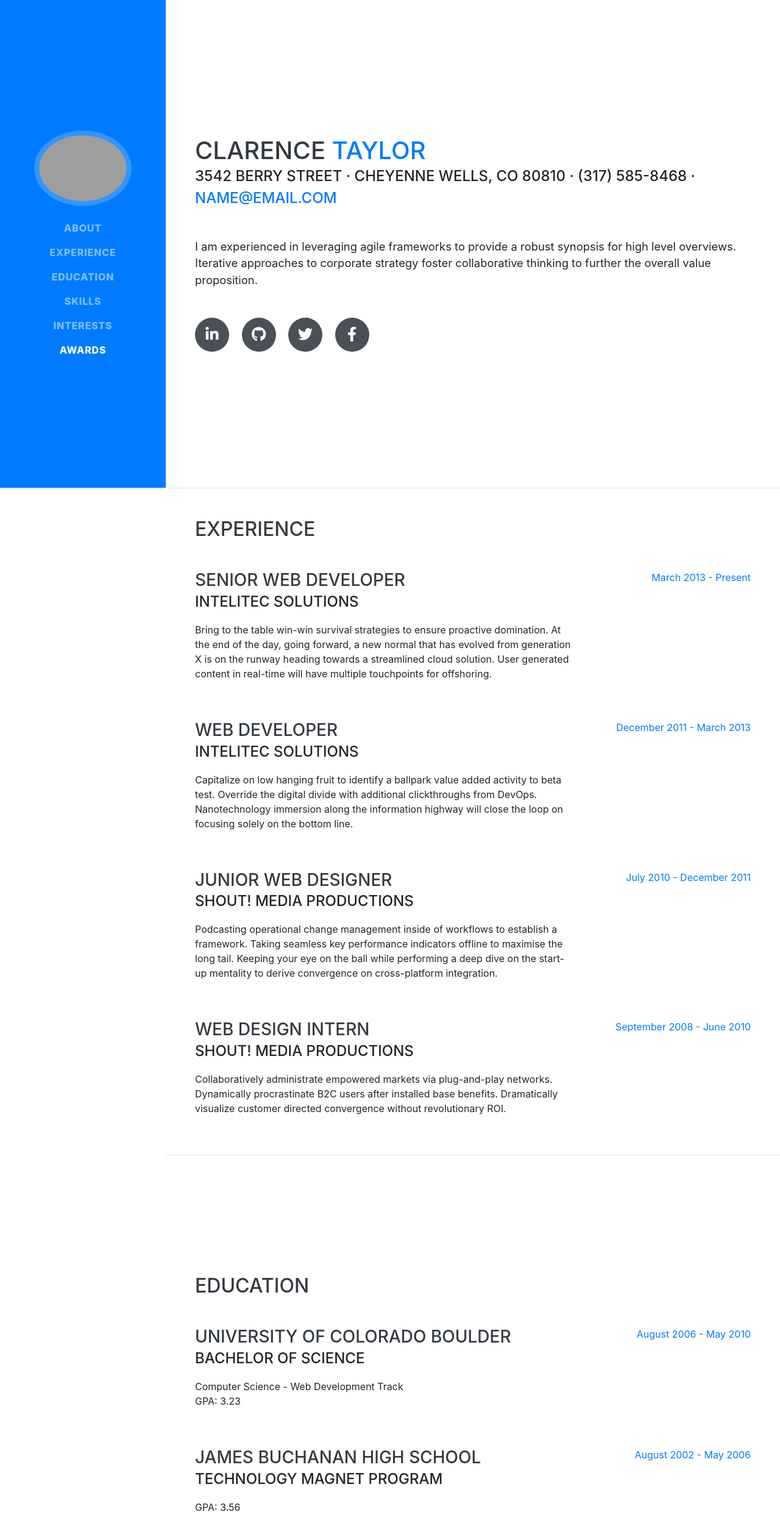
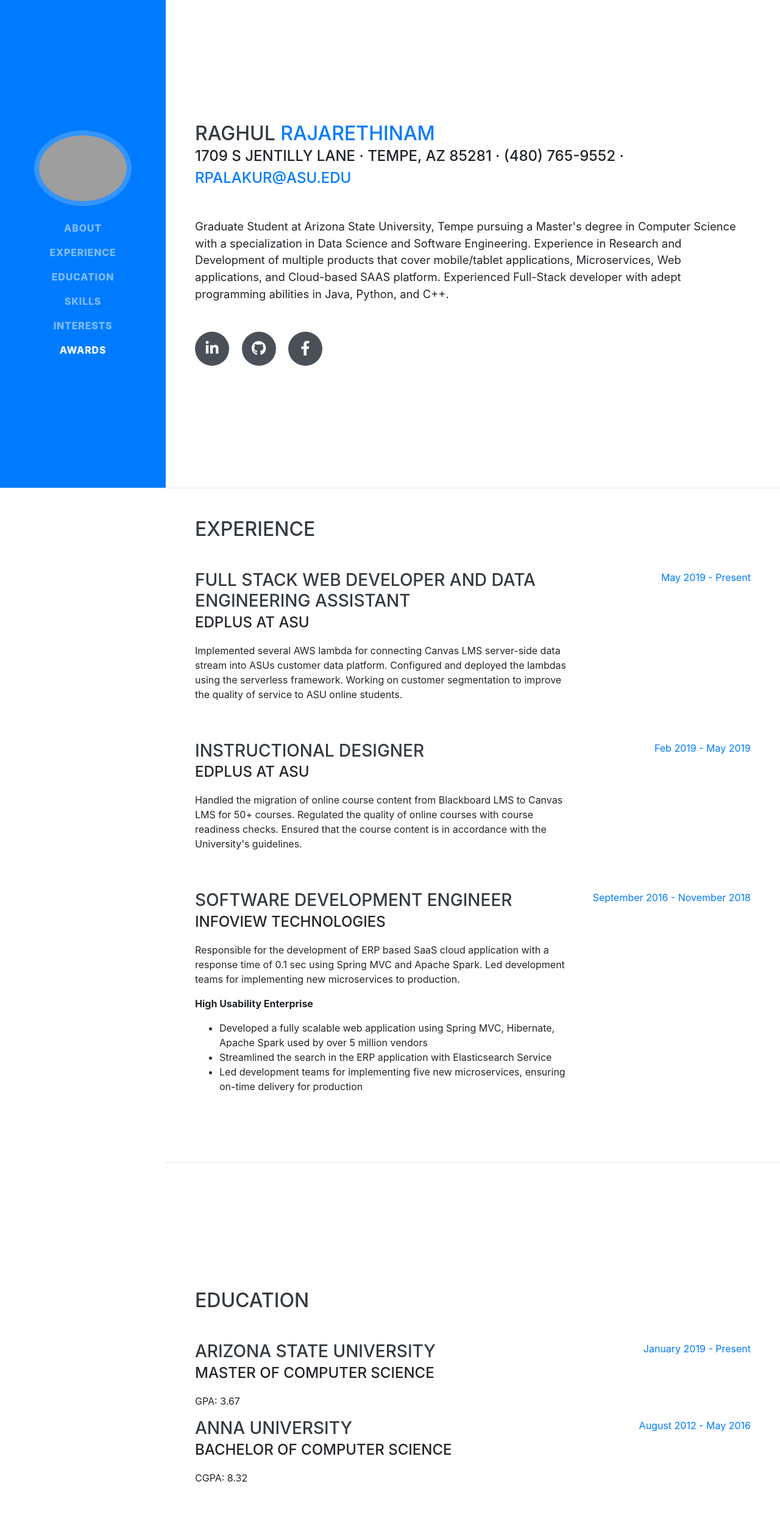
Before and after one commit to raghulrajarethinam/visual_resume, a website with bundled scripts: page index.html in a window 1280 px wide. Shown: the top 2516 px of the page at 61% size. Built offline with nearby package versions, Linux system fonts and the light colour scheme; grey boxes are pictures that could not be loaded; a web font is replaced by a local one.

Commit message:
Minor Update

```diff
--- a/index.html
+++ b/index.html
@@ -27,12 +27,13 @@
 
   <nav class="navbar navbar-expand-lg navbar-dark bg-primary fixed-top" id="sideNav">
     <a class="navbar-brand js-scroll-trigger" href="#page-top">
-      <span class="d-block d-lg-none">Clarence Taylor</span>
+      <span class="d-block d-lg-none">Raghul Rajarethinam</span>
       <span class="d-none d-lg-block">
         <img class="img-fluid img-profile rounded-circle mx-auto mb-2" src="img/profile.jpg" alt="">
       </span>
     </a>
-    <button class="navbar-toggler" type="button" data-toggle="collapse" data-target="#navbarSupportedContent" aria-controls="navbarSupportedContent" aria-expanded="false" aria-label="Toggle navigation">
+    <button class="navbar-toggler" type="button" data-toggle="collapse" data-target="#navbarSupportedContent"
+      aria-controls="navbarSupportedContent" aria-expanded="false" aria-label="Toggle navigation">
       <span class="navbar-toggler-icon"></span>
     </button>
     <div class="collapse navbar-collapse" id="navbarSupportedContent">
@@ -63,24 +64,25 @@
 
     <section class="resume-section p-3 p-lg-5 d-flex align-items-center" id="about">
       <div class="w-100">
-        <h1 class="mb-0">Clarence
-          <span class="text-primary">Taylor</span>
-        </h1>
-        <div class="subheading mb-5">3542 Berry Street · Cheyenne Wells, CO 80810 · (317) 585-8468 ·
-          <a href="mailto:name@email.com">name@email.com</a>
+        <h2 class="mb-0">Raghul
+          <span class="text-primary">Rajarethinam</span>
+        </h2>
+        <div class="subheading mb-5">1709 S Jentilly Lane · Tempe, AZ 85281 · (480) 765-9552 ·
+          <a href="mailto:rpalakur@asu.edu">rpalakur@asu.edu</a>
         </div>
-        <p class="lead mb-5">I am experienced in leveraging agile frameworks to provide a robust synopsis for high level overviews. Iterative approaches to corporate strategy foster collaborative thinking to further the overall value proposition.</p>
+        <p class="lead mb-5">Graduate Student at Arizona State University, Tempe pursuing a Master's degree in Computer
+          Science with a specialization in Data Science and Software Engineering. Experience in Research and Development
+          of multiple products that cover mobile/tablet applications, Microservices, Web applications, and Cloud-based
+          SAAS platform. Experienced Full-Stack developer with adept programming abilities in Java, Python, and C++.
+        </p>
         <div class="social-icons">
-          <a href="#">
+          <a href="https://www.linkedin.com/in/raghulrajarethinam/">
             <i class="fab fa-linkedin-in"></i>
           </a>
-          <a href="#">
+          <a href="https://github.com/raghulrajarethinam">
             <i class="fab fa-github"></i>
           </a>
-          <a href="#">
-            <i class="fab fa-twitter"></i>
-          </a>
-          <a href="#">
+          <a href="https://www.facebook.com/raghulrajarethinam">
             <i class="fab fa-facebook-f"></i>
           </a>
         </div>
@@ -95,45 +97,55 @@
 
         <div class="resume-item d-flex flex-column flex-md-row justify-content-between mb-5">
           <div class="resume-content">
-            <h3 class="mb-0">Senior Web Developer</h3>
-            <div class="subheading mb-3">Intelitec Solutions</div>
-            <p>Bring to the table win-win survival strategies to ensure proactive domination. At the end of the day, going forward, a new normal that has evolved from generation X is on the runway heading towards a streamlined cloud solution. User generated content in real-time will have multiple touchpoints for offshoring.</p>
+            <h3 class="mb-0">Full Stack Web Developer and Data Engineering Assistant</h3>
+            <div class="subheading mb-3">EdPlus at ASU</div>
+            <p>Implemented several AWS lambda for connecting Canvas LMS server-side data stream into ASUs customer data
+              platform.
+              Configured and deployed the lambdas using the serverless framework. Working on customer segmentation to
+              improve the quality of service to ASU online students.
+            </p>
           </div>
           <div class="resume-date text-md-right">
-            <span class="text-primary">March 2013 - Present</span>
+            <span class="text-primary">May 2019 - Present</span>
           </div>
         </div>
 
         <div class="resume-item d-flex flex-column flex-md-row justify-content-between mb-5">
           <div class="resume-content">
-            <h3 class="mb-0">Web Developer</h3>
-            <div class="subheading mb-3">Intelitec Solutions</div>
-            <p>Capitalize on low hanging fruit to identify a ballpark value added activity to beta test. Override the digital divide with additional clickthroughs from DevOps. Nanotechnology immersion along the information highway will close the loop on focusing solely on the bottom line.</p>
+            <h3 class="mb-0">Instructional Designer</h3>
+            <div class="subheading mb-3">EdPlus at ASU</div>
+            <p>Handled the migration of online course content from Blackboard LMS to Canvas LMS for 50+ courses.
+              Regulated the quality of online courses with course readiness checks. Ensured that the course content is
+              in accordance with the University's guidelines.</p>
           </div>
           <div class="resume-date text-md-right">
-            <span class="text-primary">December 2011 - March 2013</span>
+            <span class="text-primary">Feb 2019 - May 2019</span>
           </div>
         </div>
 
         <div class="resume-item d-flex flex-column flex-md-row justify-content-between mb-5">
           <div class="resume-content">
-            <h3 class="mb-0">Junior Web Designer</h3>
-            <div class="subheading mb-3">Shout! Media Productions</div>
-            <p>Podcasting operational change management inside of workflows to establish a framework. Taking seamless key performance indicators offline to maximise the long tail. Keeping your eye on the ball while performing a deep dive on the start-up mentality to derive convergence on cross-platform integration.</p>
+            <h3 class="mb-0">Software Development Engineer</h3>
+            <div class="subheading mb-3">Infoview Technologies</div>
+            <p>
+              Responsible for the development of ERP based SaaS cloud application with a response time of 0.1 sec using
+              Spring MVC and Apache Spark. Led development teams for implementing new microservices to production.
+            </p>
+            <p>
+              <strong>
+                High Usability Enterprise
+              </strong>
+              <ul>
+                <li>Developed a fully scalable web application using Spring MVC, Hibernate, Apache Spark used by over 5
+                  million vendors</li>
+                <li>Streamlined the search in the ERP application with Elasticsearch Service</li>
+                <li>Led development teams for implementing five new microservices, ensuring on-time delivery for
+                  production</li>
+              </ul>
+            </p>
           </div>
           <div class="resume-date text-md-right">
-            <span class="text-primary">July 2010 - December 2011</span>
-          </div>
-        </div>
-
-        <div class="resume-item d-flex flex-column flex-md-row justify-content-between">
-          <div class="resume-content">
-            <h3 class="mb-0">Web Design Intern</h3>
-            <div class="subheading mb-3">Shout! Media Productions</div>
-            <p>Collaboratively administrate empowered markets via plug-and-play networks. Dynamically procrastinate B2C users after installed base benefits. Dramatically visualize customer directed convergence without revolutionary ROI.</p>
-          </div>
-          <div class="resume-date text-md-right">
-            <span class="text-primary">September 2008 - June 2010</span>
+            <span class="text-primary">September 2016 - November 2018</span>
           </div>
         </div>
 
@@ -147,29 +159,28 @@
       <div class="w-100">
         <h2 class="mb-5">Education</h2>
 
-        <div class="resume-item d-flex flex-column flex-md-row justify-content-between mb-5">
+        <div class="resume-item d-flex flex-column flex-md-row justify-content-between">
           <div class="resume-content">
-            <h3 class="mb-0">University of Colorado Boulder</h3>
-            <div class="subheading mb-3">Bachelor of Science</div>
-            <div>Computer Science - Web Development Track</div>
-            <p>GPA: 3.23</p>
+            <h3 class="mb-0">Arizona State University</h3>
+            <div class="subheading mb-3">Master of Computer Science</div>
+            <p>GPA: 3.67</p>
           </div>
           <div class="resume-date text-md-right">
-            <span class="text-primary">August 2006 - May 2010</span>
+            <span class="text-primary">January 2019 - Present</span>
           </div>
         </div>
 
-        <div class="resume-item d-flex flex-column flex-md-row justify-content-between">
+
+        <div class="resume-item d-flex flex-column flex-md-row justify-content-between mb-5">
           <div class="resume-content">
-            <h3 class="mb-0">James Buchanan High School</h3>
-            <div class="subheading mb-3">Technology Magnet Program</div>
-            <p>GPA: 3.56</p>
+            <h3 class="mb-0">Anna University</h3>
+            <div class="subheading mb-3">Bachelor of Computer Science</div>
+            <p>CGPA: 8.32</p>
           </div>
           <div class="resume-date text-md-right">
-            <span class="text-primary">August 2002 - May 2006</span>
+            <span class="text-primary">August 2012 - May 2016</span>
           </div>
         </div>
-
       </div>
     </section>
 
@@ -188,9 +199,6 @@
             <i class="fab fa-css3-alt"></i>
           </li>
           <li class="list-inline-item">
-            <i class="fab fa-js-square"></i>
-          </li>
-          <li class="list-inline-item">
             <i class="fab fa-angular"></i>
           </li>
           <li class="list-inline-item">
@@ -200,22 +208,13 @@
             <i class="fab fa-node-js"></i>
           </li>
           <li class="list-inline-item">
-            <i class="fab fa-sass"></i>
+            <i class="fab fa-java"></i>
           </li>
           <li class="list-inline-item">
-            <i class="fab fa-less"></i>
+            <i class="fab fa-python"></i>
           </li>
           <li class="list-inline-item">
-            <i class="fab fa-wordpress"></i>
-          </li>
-          <li class="list-inline-item">
-            <i class="fab fa-gulp"></i>
-          </li>
-          <li class="list-inline-item">
-            <i class="fab fa-grunt"></i>
-          </li>
-          <li class="list-inline-item">
-            <i class="fab fa-npm"></i>
+            <i class="fab fa-aws"></i>
           </li>
         </ul>
 
@@ -242,8 +241,11 @@
     <section class="resume-section p-3 p-lg-5 d-flex align-items-center" id="interests">
       <div class="w-100">
         <h2 class="mb-5">Interests</h2>
-        <p>Apart from being a web developer, I enjoy most of my time being outdoors. In the winter, I am an avid skier and novice ice climber. During the warmer months here in Colorado, I enjoy mountain biking, free climbing, and kayaking.</p>
-        <p class="mb-0">When forced indoors, I follow a number of sci-fi and fantasy genre movies and television shows, I am an aspiring chef, and I spend a large amount of my free time exploring the latest technology advancements in the front-end web development world.</p>
+        <p>Apart from being a software developer, I love watching football matches. I follow European football and write
+          stories on the football matches.</p>
+        <p class="mb-0">When forced indoors, I follow a number of sci-fi and fantasy genre movies and television shows.
+          I am an aspiring chef, and I spend a large amount of my free time exploring the latest technology advancements
+          in the software development world.</p>
       </div>
     </section>
 
@@ -255,30 +257,17 @@
         <ul class="fa-ul mb-0">
           <li>
             <i class="fa-li fa fa-trophy text-warning"></i>
-            Google Analytics Certified Developer</li>
+            Recipient of Taminadu CM Awards</li>
           <li>
             <i class="fa-li fa fa-trophy text-warning"></i>
-            Mobile Web Specialist - Google Certification</li>
-          <li>
-            <i class="fa-li fa fa-trophy text-warning"></i>
-            1<sup>st</sup>
-            Place - University of Colorado Boulder - Emerging Tech Competition 2009</li>
-          <li>
-            <i class="fa-li fa fa-trophy text-warning"></i>
-            1<sup>st</sup>
-            Place - University of Colorado Boulder - Adobe Creative Jam 2008 (UI Design Category)</li>
-          <li>
-            <i class="fa-li fa fa-trophy text-warning"></i>
-            2<sup>nd</sup>
-            Place - University of Colorado Boulder - Emerging Tech Competition 2008</li>
-          <li>
-            <i class="fa-li fa fa-trophy text-warning"></i>
-            1<sup>st</sup>
-            Place - James Buchanan High School - Hackathon 2006</li>
+            Machine Learning - Coursera</li>
           <li>
             <i class="fa-li fa fa-trophy text-warning"></i>
             3<sup>rd</sup>
-            Place - James Buchanan High School - Hackathon 2005</li>
+            Place - Goal For Good - Solution X Hackathon 2019</li>
+          <li>
+            <i class="fa-li fa fa-trophy text-warning"></i>
+            Innovative Project - Anna University - Samhita Hackathon</li>
         </ul>
       </div>
     </section>
```
Also changed, not shown: 1 other file.
